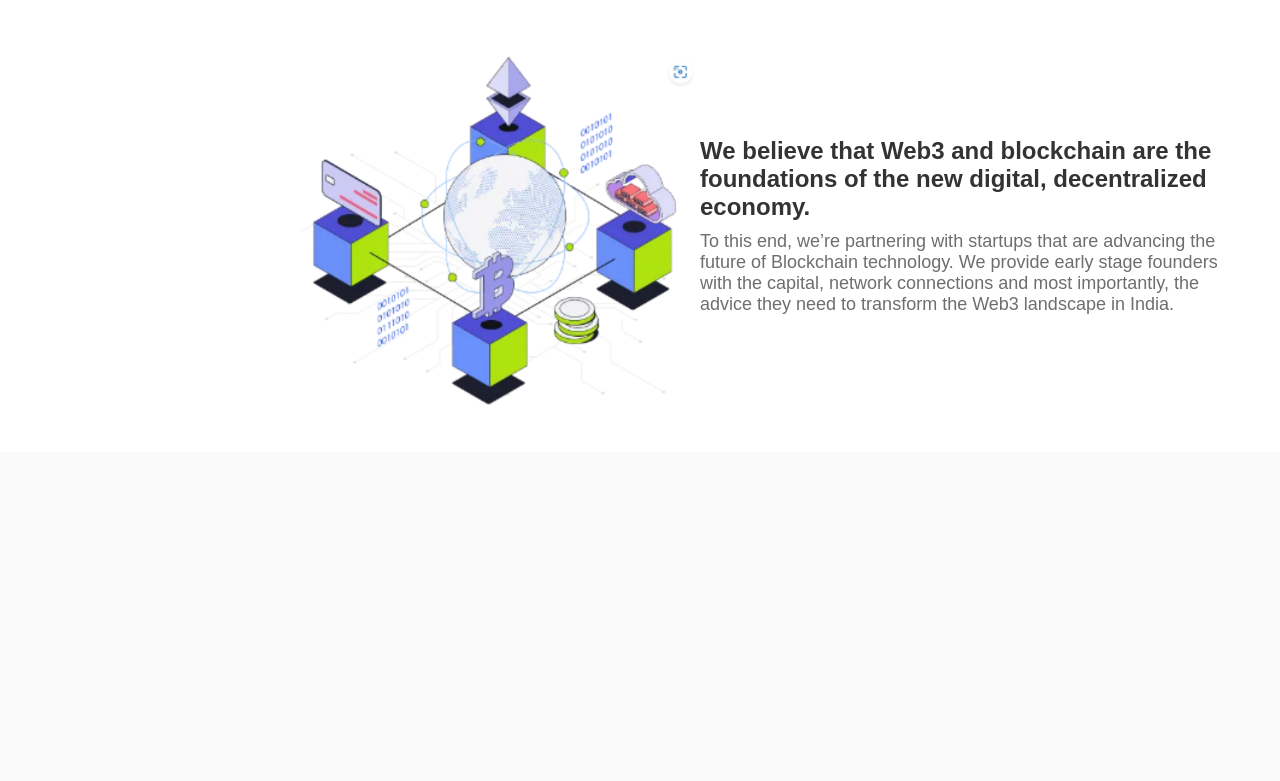
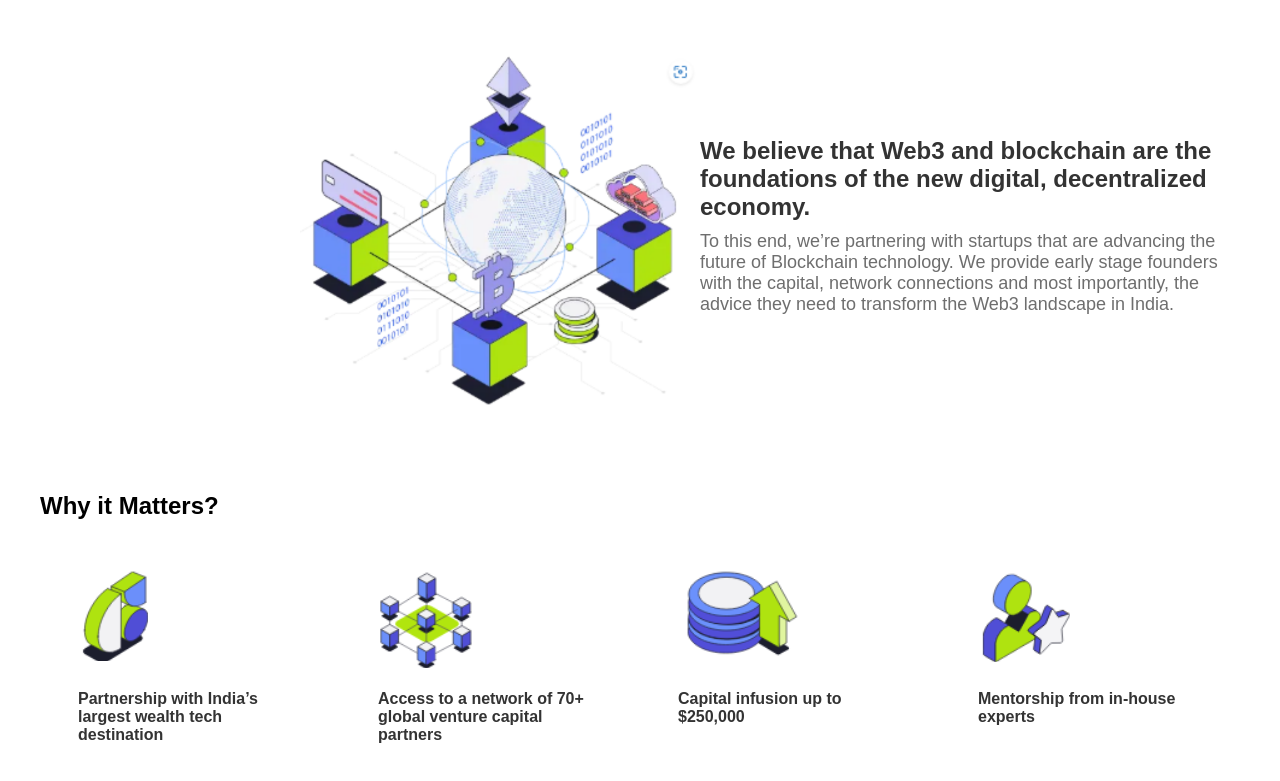
Before and after one commit to siditsrivastava21/assignment06_part4, a plain HTML site: page index.html in a window 1280 px wide. Shown: the part 69-850 px from the top of the page. Before the commit the page ends 800 px from the top, so only its background shows below. Drawn offline with Linux system fonts and the light colour scheme.

Commit message:
3rdcommit

```diff
--- a/index.html
+++ b/index.html
@@ -109,8 +109,8 @@
         color: #333;
         font-weight: 800;
       }
-      .image{
-        width:100px;
+      .image {
+        width: 100px;
         height: 120px;
       }
     </style>
@@ -150,5 +150,36 @@
       </div>
     </section>
 
+    <section class="why-it-matters">
+      <h2>Why it Matters?</h2>
+      <div class="features">
+        <div class="feature-card">
+          <div class="image">
+            <img src="image/first_img.png" alt="Feature Icon 1" />
+          </div>
+
+          <p>Partnership with India’s largest wealth tech destination</p>
+        </div>
+        <div class="feature-card">
+          <div class="image">
+            <img src="./image/second_img.png" alt="Feature Icon 2" />
+          </div>
+
+          <p>Access to a network of 70+ global venture capital partners</p>
+        </div>
+        <div class="feature-card">
+          <div class="image">
+            <img src="./image/third_img.png" alt="Feature Icon 3" />
+          </div>
+          <p>Capital infusion up to $250,000</p>
+        </div>
+        <div class="feature-card">
+          <div class="image">
+            <img src="./image/fourth_img.png" alt="Feature Icon 4" />
+          </div>
+          <p>Mentorship from in-house experts</p>
+        </div>
+      </div>
+    </section>
   </body>
 </html>
```
